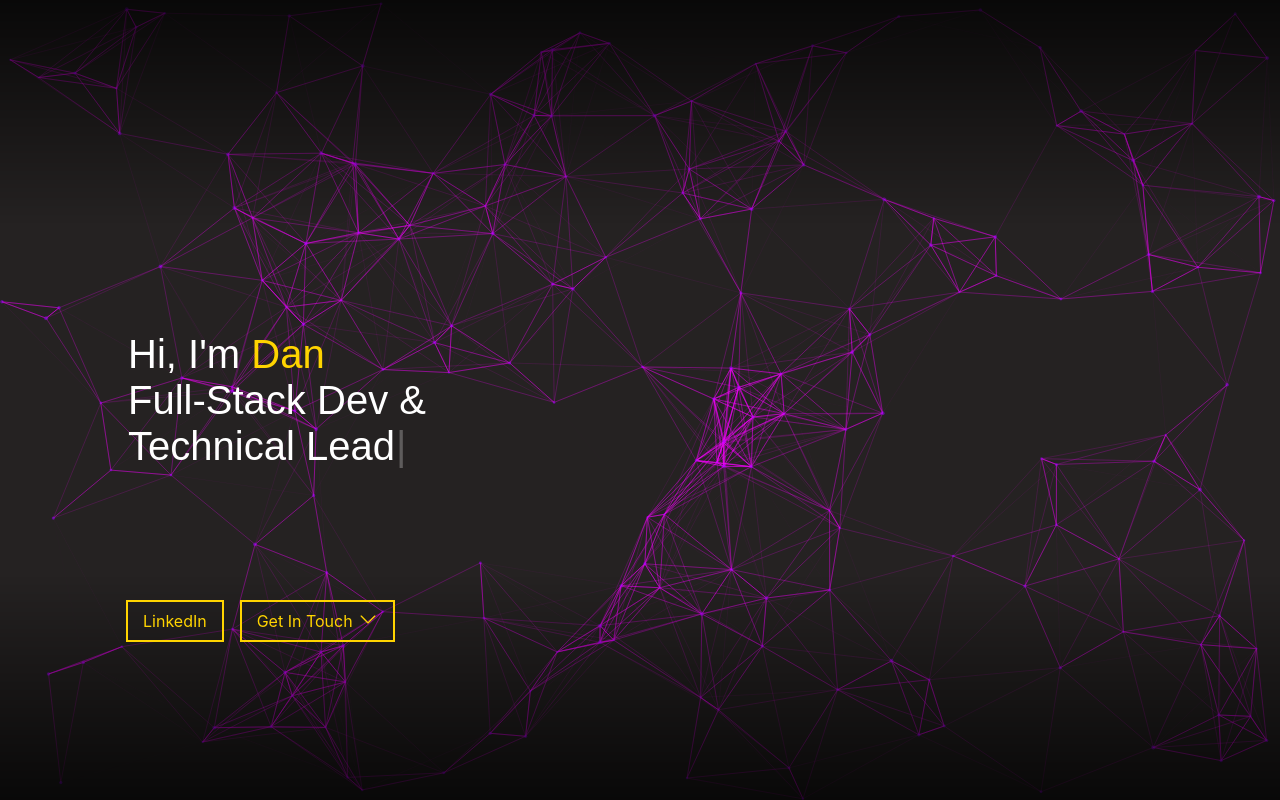
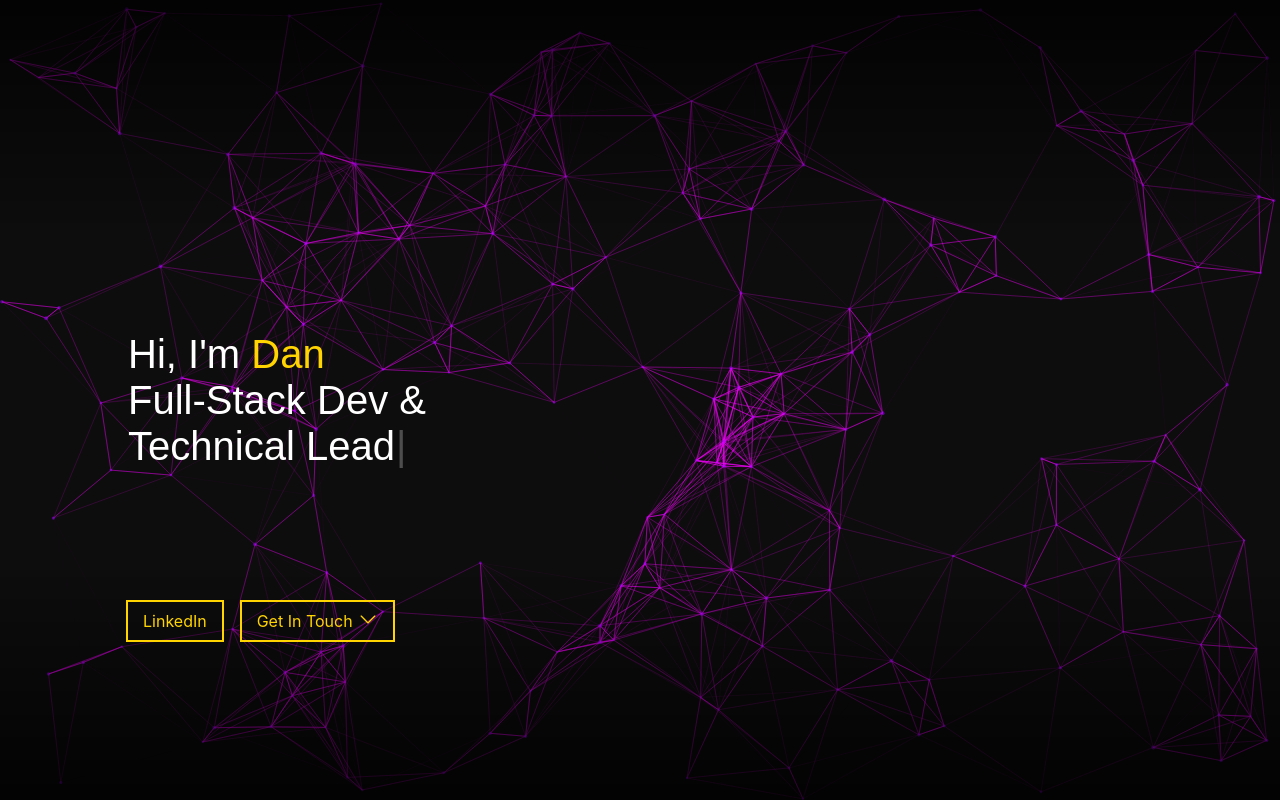
Before and after one commit to daniel-bly/resume-site, a Next.js app: page / in a window 1280 px wide. Shown: the top 800 px of the page. Built offline with nearby package versions, Linux system fonts and the light colour scheme.

Commit message:
Made particle background black

```diff
--- a/pages/index.tsx
+++ b/pages/index.tsx
@@ -20,7 +20,7 @@ import styles from '../styles/Home.module.css'
 const options: any = {
   background: {
     color: {
-      value: "#252222",
+      value: "#000000",
     },
   },
   fpsLimit: 120,
--- a/styles/landing.css
+++ b/styles/landing.css
@@ -1,3 +1,7 @@
+#tsparticles .particlesCanvas {
+    background-color: #0d0d0d!important;
+}
+
 .landing-wrapper {
     position : relative;
 }
```
